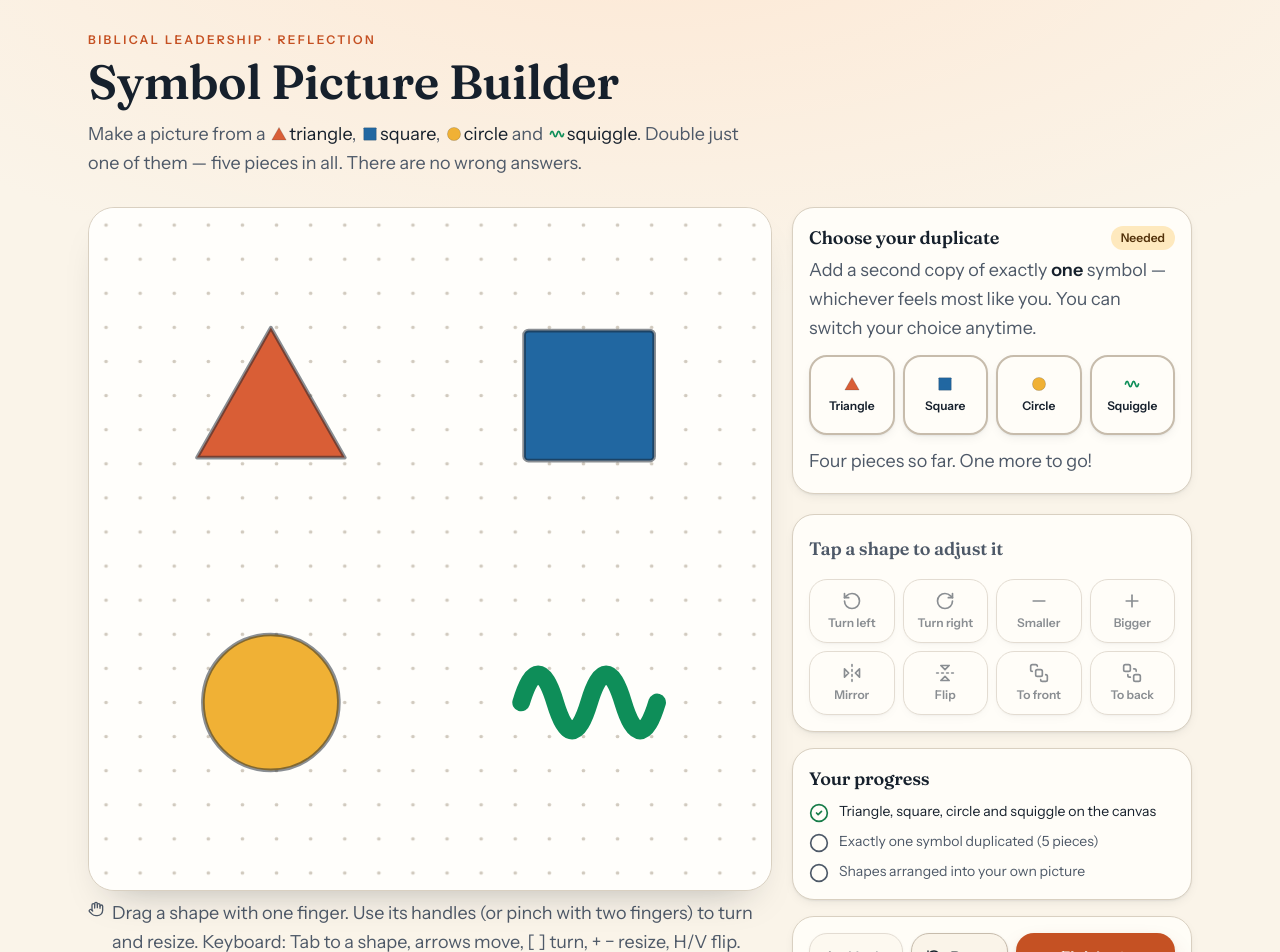
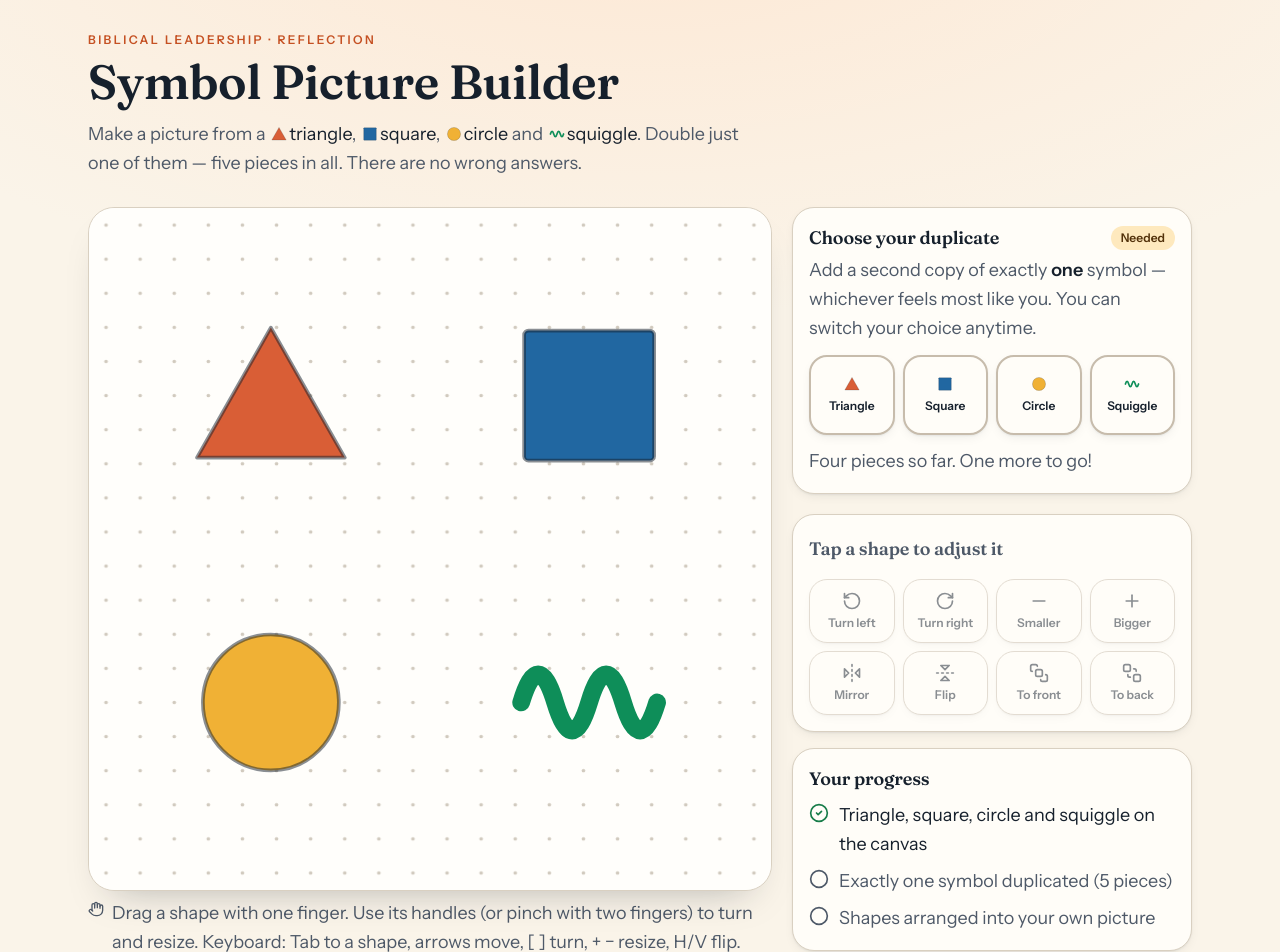
Before and after one commit to godfrey-addvice/leadwithshape, a React (Vite) app: page / in a window 1280 px wide. Shown: the top 952 px of the page. Built offline with nearby package versions, Linux system fonts and the light colour scheme.

Commit message:
Increase readable instructional and reflection text sizes

```diff
--- a/src/components/symbol-builder/Checklist.tsx
+++ b/src/components/symbol-builder/Checklist.tsx
@@ -16,7 +16,7 @@ export function Checklist({ status }: { status: PictureStatus }) {
       </h2>
       <ul className="space-y-2">
         {items.map((item) => (
-          <li key={item.label} className="flex items-start gap-2.5 text-sm">
+          <li key={item.label} className="flex items-start gap-2.5 text-lg leading-relaxed">
             {item.done ? (
               <CircleCheck className="mt-0.5 size-5 shrink-0 text-success" aria-hidden="true" />
             ) : (
```
